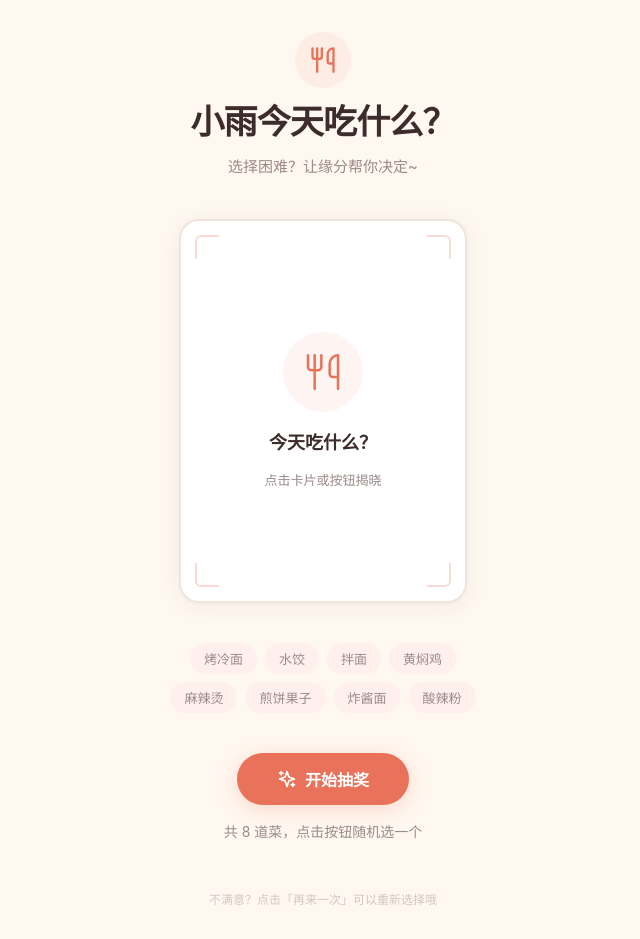
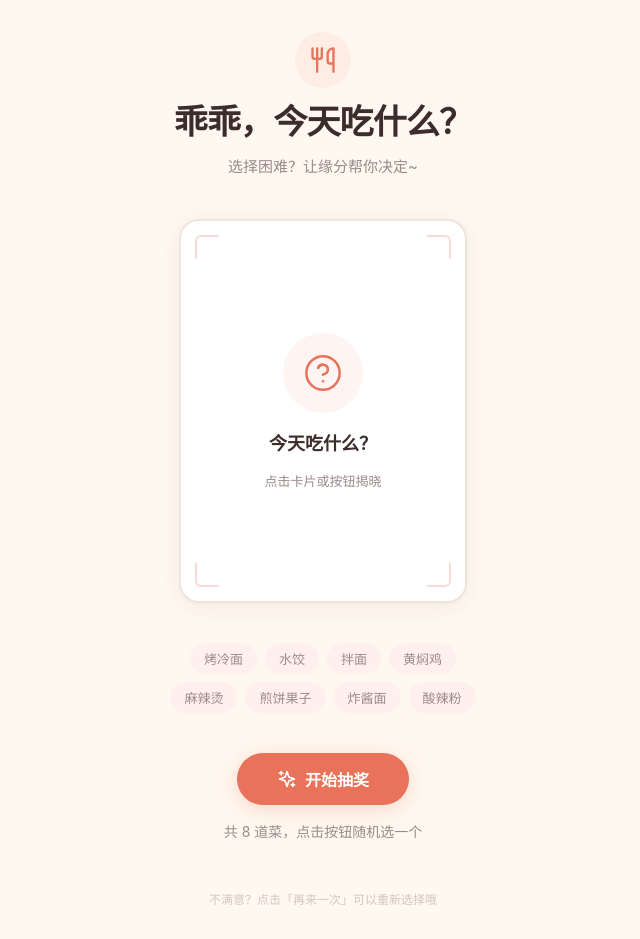
Before and after one commit to GuoPLMLs/GuoPLMLs.github.io, a plain HTML site: page index.html in a window 1280 px wide. Shown: the whole page, without its empty margins (317-957 px from the left). Drawn offline with Linux system fonts and the light colour scheme.

Commit message:
修复问题

```diff
--- a/index.html
+++ b/index.html
@@ -167,6 +167,7 @@
             justify-content: center;
             gap: 1rem;
             overflow: hidden;
+            will-change: transform;
         }
 
         /* Front */
@@ -175,6 +176,8 @@
             border: 2px solid var(--border);
             box-shadow: 0 4px 24px rgba(61, 44, 44, 0.06), 0 1px 4px rgba(61, 44, 44, 0.04);
             transition: box-shadow 0.3s ease;
+            transform: rotateY(0deg);
+            z-index: 2;
         }
 
         .card-wrapper:hover .card-front,
@@ -301,8 +304,19 @@
             transform: scale(0.3);
         }
 
+        .card-back .back-subtext {
+            font-size: 0.875rem;
+            color: rgba(255, 255, 255, 0.65);
+            opacity: 0;
+            transform: translateY(8px);
+        }
+
         .card.flipped .result {
             animation: bounceIn 0.5s cubic-bezier(0.34, 1.56, 0.64, 1) 0.35s forwards;
+        }
+
+        .card.flipped .back-subtext {
+            animation: fadeUp 0.4s ease 0.7s forwards;
         }
 
         @keyframes bounceIn {
@@ -314,6 +328,18 @@
             100% {
                 opacity: 1;
                 transform: scale(1);
+            }
+        }
+
+        @keyframes fadeUp {
+            0% {
+                opacity: 0;
+                transform: translateY(8px);
+            }
+
+            100% {
+                opacity: 1;
+                transform: translateY(0);
             }
         }
 
@@ -532,7 +558,7 @@
                     <path d="M21 15V2a5 5 0 0 0-5 5v6c0 1.1.9 2 2 2h3Zm0 0v7" />
                 </svg>
             </div>
-            <h1>小雨今天吃什么？</h1>
+            <h1>乖乖，今天吃什么？</h1>
             <p class="subtitle">选择困难？让缘分帮你决定~</p>
         </header>
 
@@ -547,9 +573,9 @@
                     <div class="corner corner-br"></div>
                     <div class="card-icon">
                         <svg viewBox="0 0 24 24">
-                            <path d="M3 2v7c0 1.1.9 2 2 2h4a2 2 0 0 0 2-2V2" />
-                            <path d="M7 2v20" />
-                            <path d="M21 15V2a5 5 0 0 0-5 5v6c0 1.1.9 2 2 2h3Zm0 0v7" />
+                            <circle cx="12" cy="12" r="10" />
+                            <path d="M9.09 9a3 3 0 0 1 5.83 1c0 2-3 3-3 3" />
+                            <line x1="12" y1="17" x2="12.01" y2="17" />
                         </svg>
                     </div>
                     <span class="card-text">今天吃什么？</span>
@@ -563,13 +589,13 @@
                     <div class="dot dot-br"></div>
                     <div class="card-icon">
                         <svg viewBox="0 0 24 24">
-                            <path d="M3 2v7c0 1.1.9 2 2 2h4a2 2 0 0 0 2-2V2" />
-                            <path d="M7 2v20" />
-                            <path d="M21 15V2a5 5 0 0 0-5 5v6c0 1.1.9 2 2 2h3Zm0 0v7" />
+                            <path
+                                d="M19 14c1.49-1.46 3-3.21 3-5.5A5.5 5.5 0 0 0 16.5 3c-1.76 0-3 .5-4.5 2-1.5-1.5-2.74-2-4.5-2A5.5 5.5 0 0 0 2 8.5c0 2.3 1.5 4.05 3 5.5l7 7Z" />
                         </svg>
                     </div>
                     <span class="label">今天就吃</span>
                     <span class="result" id="resultText"></span>
+                    <span class="back-subtext">乖乖快去吃吧~</span>
                 </div>
             </div>
         </div>
```
